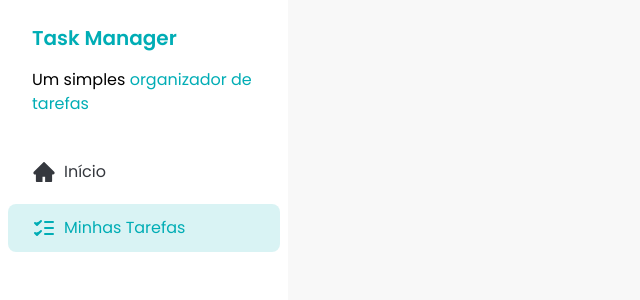
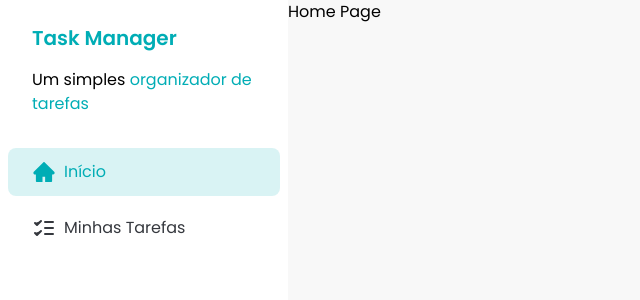
Before and after one commit to tieuclides2/TaskManager, a React (Vite) app: page / in a window 1280 px wide. Shown: the top 300 px of the page, without its empty margins (0-640 px from the left). Built offline with nearby package versions, Linux system fonts and the light colour scheme.

Commit message:
fix: ensure sidebar change according to active route

```diff
--- a/src/components/Sidebar.jsx
+++ b/src/components/Sidebar.jsx
@@ -16,13 +16,13 @@
       </div>
       {/* botoes */}
       <div className="flex flex-col gap-2 p-2">
-        <SidebarButton href={'/'} color="unselected">
+        <SidebarButton to={'/'}>
           <div>
             <HomeIcon />
           </div>
           Início
         </SidebarButton>
-        <SidebarButton href={'/tasks'} color="selected">
+        <SidebarButton to={'/tasks'}>
           <TaskIcon />
           Minhas Tarefas
         </SidebarButton>
--- a/src/components/SidebarButton.jsx
+++ b/src/components/SidebarButton.jsx
@@ -1,8 +1,9 @@
 import PropTypes from 'prop-types'
+import { NavLink } from 'react-router-dom'
 
 import { tv } from 'tailwind-variants'
 
-const SidebarButton = ({ children, color, href }) => {
+const SidebarButton = ({ children, to }) => {
   const sidebar = tv({
     base: 'flex items-center gap-2 rounded-lg px-6 py-3',
 
@@ -15,9 +16,14 @@
   })
 
   return (
-    <a href={href} className={sidebar({ color })}>
+    <NavLink
+      to={to}
+      className={({ isActive }) =>
+        sidebar({ color: isActive ? 'selected' : 'unselected' })
+      }
+    >
       {children}
-    </a>
+    </NavLink>
   )
 }
 
--- a/src/pages/Home.jsx
+++ b/src/pages/Home.jsx
@@ -4,6 +4,7 @@
   return (
     <div className="flex">
       <Sidebar />
+      <h1>Home Page</h1>
     </div>
   )
 }
```
